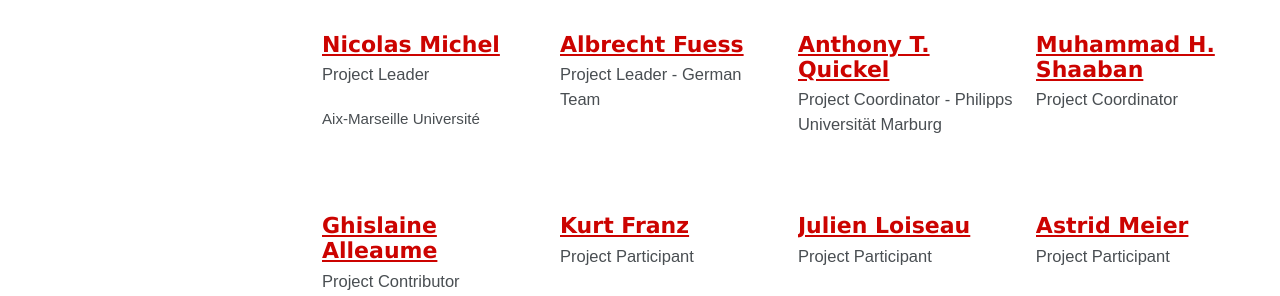
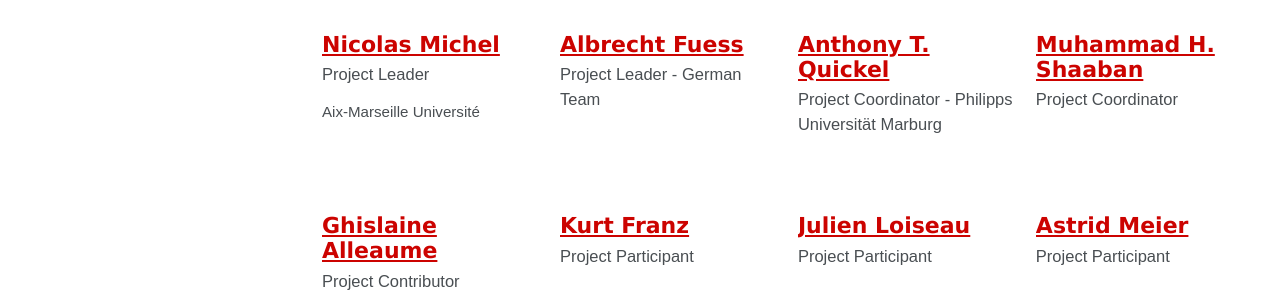
Before and after one commit to mhshaaban/egylandscapeproject.github.io, a Jekyll site: the page built from _pages/members-archive.md, in a window 1280 px wide. Shown: the part 142-438 px from the top of the page. Built offline with Jekyll 4.4.1, drawn with Linux system fonts in a browser that asks for light colours; cached includes are drawn as plain includes; nearby versions of some CDN libraries; some web fonts are replaced.

Commit message:
Update _archive.scss

```diff
--- a/_sass/minimal-mistakes/_archive.scss
+++ b/_sass/minimal-mistakes/_archive.scss
@@ -86,8 +86,8 @@
 }
 
 .archive__item-institution {
-  margin-top: -1;
-  font-size: $type-size-6;
+  margin-top: -0.5em;
+  font-size: $type-size-7;
 
   & + p {
     text-indent: 0;
```
